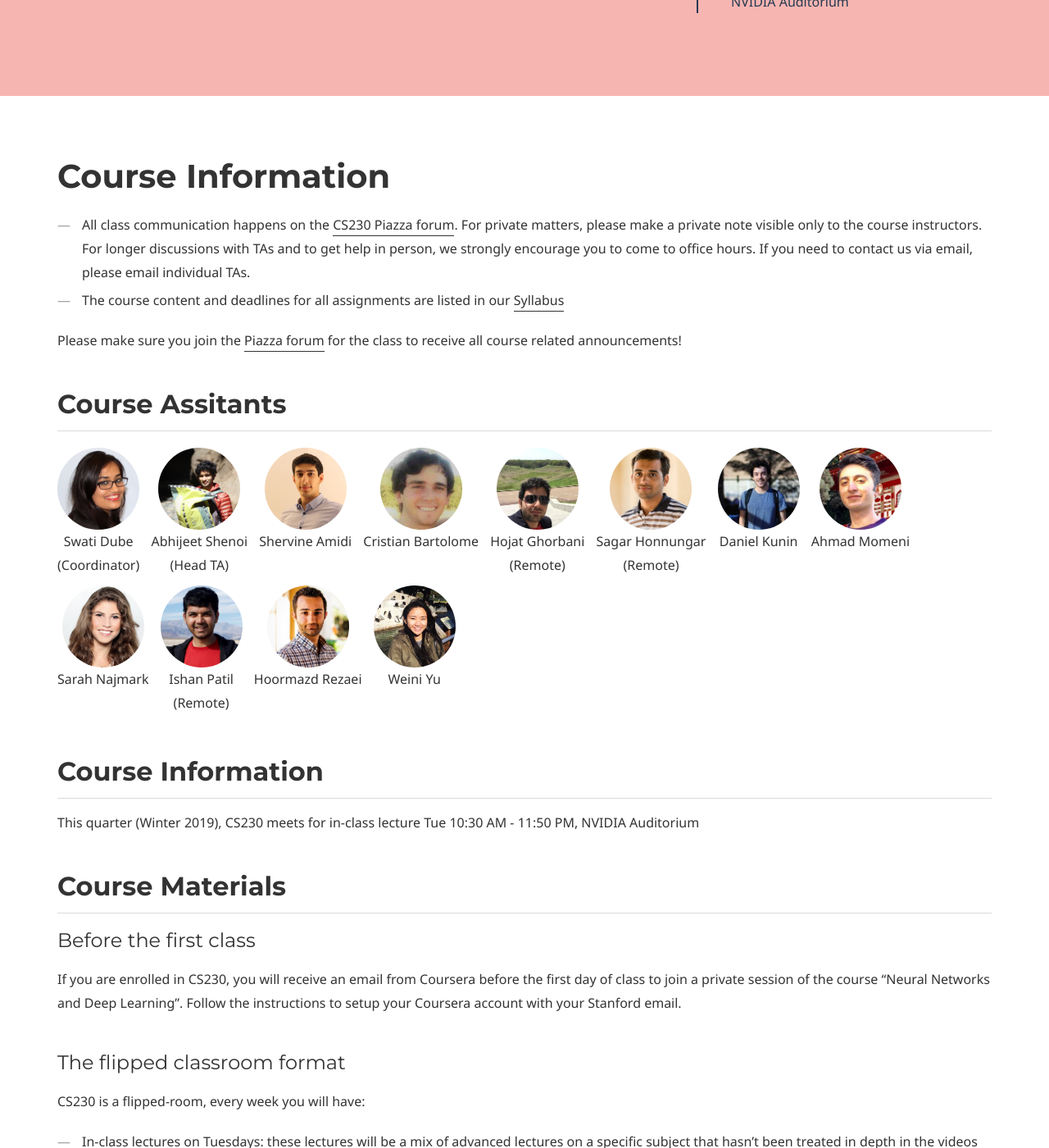
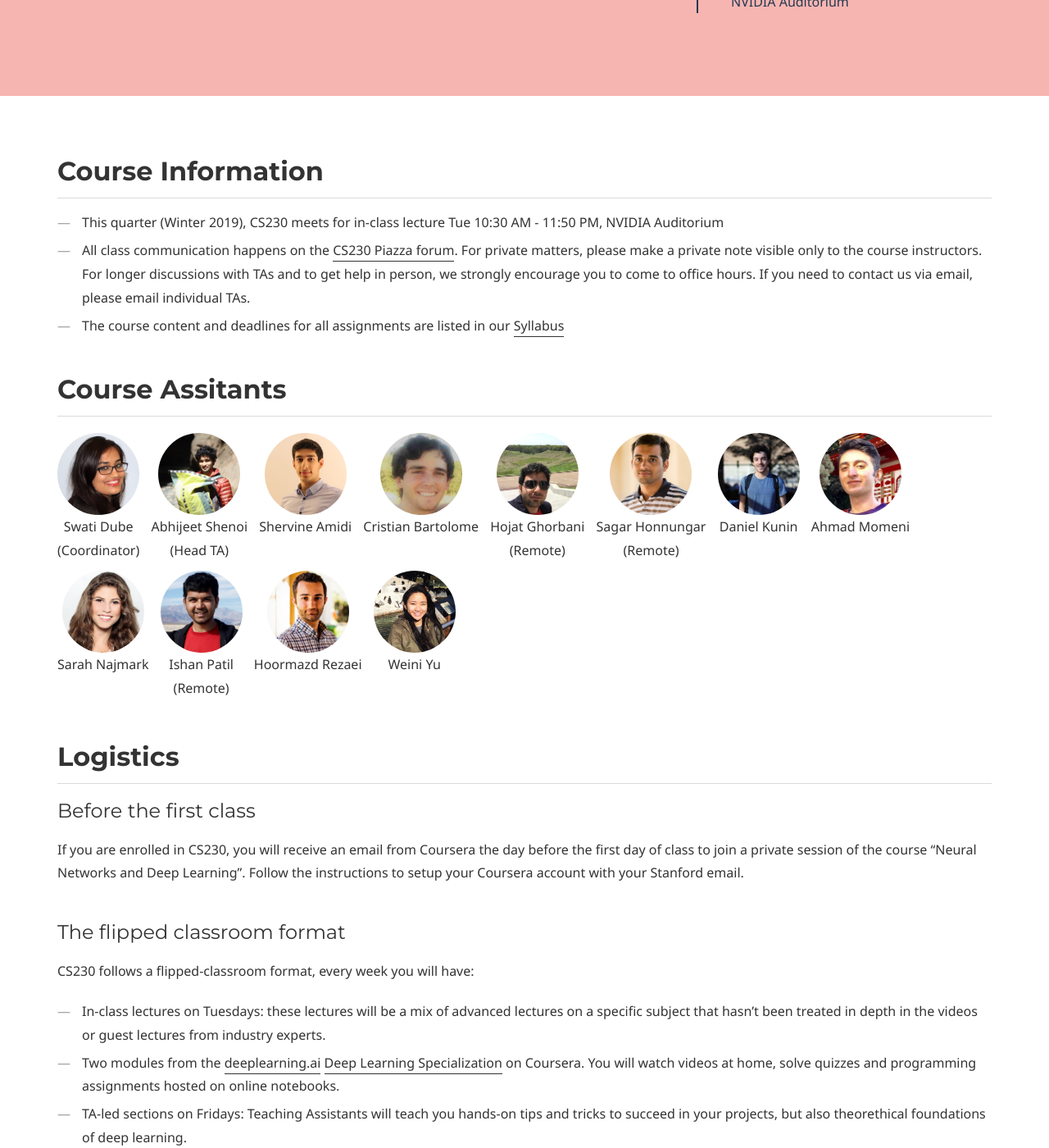
Before and after one commit to cs230-stanford/website-2019-spring, a Jekyll site: the page built from index.md, in a window 1280 px wide and 1400 px high, scrolled down 538 px. Shown: the whole window at 82% size. Built offline with Jekyll 4.4.1, drawn with Linux system fonts in a browser that asks for light colours; some of the changed text lies outside the part shown.

Commit message:
changes to index

```diff
--- a/index.md
+++ b/index.md
@@ -25,12 +25,12 @@ author:
 
 ---
 
-# Course Information
+## Course Information
 
+- This quarter (Winter 2019), CS230 meets for in-class lecture Tue 10:30 AM - 11:50 PM, NVIDIA Auditorium
 - All class communication happens on the [CS230 Piazza forum](https://piazza.com/class/jqlmsmrpyak1oz). For private matters, please make a private note visible only to the course instructors. For longer discussions with TAs and to get help in person, we strongly encourage you to come to office hours. If you need to contact us via email, please email individual TAs.
 - The course content and deadlines for all assignments are listed in our [Syllabus](/syllabus)
 
-Please make sure you join the [Piazza forum](https://piazza.com/class/jqlmsmrpyak1oz) for the class to receive all course related announcements!
 
 ## Course Assitants
 
@@ -47,20 +47,15 @@ Please make sure you join the [Piazza forum](https://piazza.com/class/jqlmsmrpya
 {% include instructor.html name="Hoormazd Rezaei" link="https://www.linkedin.com/in/hoormazd-rezaei/" image="hoormazd.jpg" %}
 {% include instructor.html name="Weini Yu" link="https://www.linkedin.com/in/weiniyu" image="weini.jpg" %}
 
-
-## Course Information
-
-This quarter (Winter 2019), CS230 meets for in-class lecture Tue 10:30 AM - 11:50 PM, NVIDIA Auditorium
-
-## Course Materials
+## Logistics
 
 #### Before the first class
 
-If you are enrolled in CS230, you will receive an email from Coursera before the first day of class to join a private session of the course "Neural Networks and Deep Learning". Follow the instructions to setup your Coursera account with your Stanford email.
+If you are enrolled in CS230, you will receive an email from Coursera the day before the first day of class to join a private session of the course "Neural Networks and Deep Learning". Follow the instructions to setup your Coursera account with your Stanford email.
 
 #### The flipped classroom format
 
-CS230 is a flipped-room, every week you will have:
+CS230 follows a flipped-classroom format, every week you will have:
 * In-class lectures on Tuesdays: these lectures will be a mix of advanced lectures on a specific subject that hasn't been treated in depth in the videos or guest lectures from industry experts.
 * Two modules from the [deeplearning.ai](https://www.deeplearning.ai/) [Deep Learning Specialization](https://www.deeplearning.ai/deep-learning-specialization/) on Coursera. You will watch videos at home, solve quizzes and programming assignments hosted on online notebooks.
 * TA-led sections on Fridays: Teaching Assistants will teach you hands-on tips and tricks to succeed in your projects, but also theorethical foundations of deep learning.
@@ -73,9 +68,6 @@ One module of the [deeplearning.ai](https://www.deeplearning.ai/) [Deep Learning
  * Quizzes (≈10-30min to complete) at the end of every week to assess your understanding of the material.
  * Programming assignments (≈2h per week to complete). The programming assignments will usually lead you to build concrete algorithms, you will get to see your own result after you've completed all the code. It's gonna be fun! For both assignment and quizzes, follow the deadlines on the Syllabus page, not on Coursera.
 
-# Course Information
-
-
 ## Prerequisites
 Students are expected to have the following background:
  * Knowledge of basic computer science principles and skills, at a level sufficient to write a reasonably non-trivial computer program.
@@ -84,7 +76,7 @@ Students are expected to have the following background:
 
 # Grading
 
-We will use [Gradescope]() for all asignments.
+Here's more information about the class grade:
 
 ## Breakdown
 Below is the breakdown of class grade:
@@ -96,12 +88,14 @@ Below is the breakdown of class grade:
 
 **Note:** For project meetings, only the following meetings are mandatory for attendance:
  * The first occurrence,
- * The ocurrence after the project proposal,
- * The ocurrence after the project milestone,
- * The ocurrence before the final submission.
+ * The occurrence after the project proposal,
+ * The occurrence after the project milestone,
+ * The occurrence before the final submission.
 
 ## Submitting Assignments
-For this course, you will be invited to a private Coursera Session. In this session, you will be able to watch videos, do quizzes and complete programming assignments. Each quiz and programming assignment can be submitted directly from the session and will be graded by our autograder.
+From the Coursera sessions (accessible from the invite you receive by email), you will be able to watch videos, solve quizzes and complete programming assignments. Each quiz and programming assignment can be submitted directly from the session and will be graded by our autograders.
+
+You will submit your [project deliverables](/project/#project-deliverables) on [Gradescope]().
 
 ## Late assignments
 Each student will have a total of ten free late (calendar) days to use for programming assignments, quizzes, project proposal and project milestone. Each late day is bound to only one assignment (which could be a programming assignment, a quiz or a project submission.) Once these late days are exhausted, any assignments turned in late will be penalized 20% per late day. However, no assignment will be accepted more than three days after its due date, and late days cannot be used for the final project and final presentation. Each 24 hours or part thereof that a homework is late uses up one full late day. Also, note that if you submit an assignment multiple times, only the last one will be taken into account, in which case the number of late days will be calculated based on the last submission.
```
